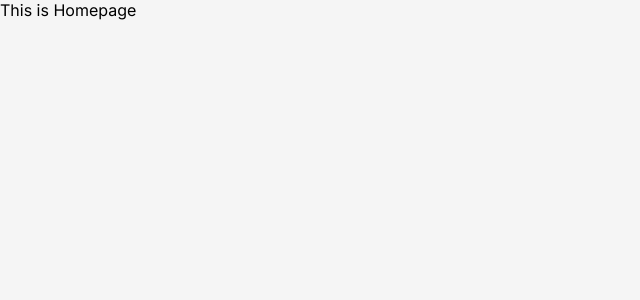
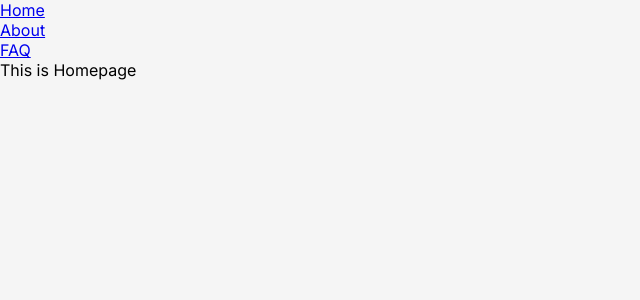
Before and after one commit to hawariMuflihMunte/react-jsx, a React (Vite) app in the folder contacts-app/: page / in a window 1280 px wide. Shown: the top 300 px of the page, without its empty margins (0-640 px from the left). Built offline with nearby package versions, Linux system fonts and the light colour scheme.

Commit message:
Simple SPA app

```diff
--- a/contacts-app/src/index.jsx
+++ b/contacts-app/src/index.jsx
@@ -64,9 +64,32 @@ class App extends React.Component {
   render() {
     return (
       <>
-        {this.state.page === '/' && <HomePage />}
-        {this.state.page === '/about' && <AboutPage />}
-        {this.state.page === '/faq' && <FAQPage />}
+        <header>
+          <nav>
+            <ul>
+              <li>
+                <Link target="/" navigate={this.navigate}>
+                  Home
+                </Link>
+              </li>
+              <li>
+                <Link target="/about" navigate={this.navigate}>
+                  About
+                </Link>
+              </li>
+              <li>
+                <Link target="/faq" navigate={this.navigate}>
+                  FAQ
+                </Link>
+              </li>
+            </ul>
+          </nav>
+        </header>
+        <main>
+          {this.state.page === '/' && <HomePage />}
+          {this.state.page === '/about' && <AboutPage />}
+          {this.state.page === '/faq' && <FAQPage />}
+        </main>
       </>
     );
   }
```
